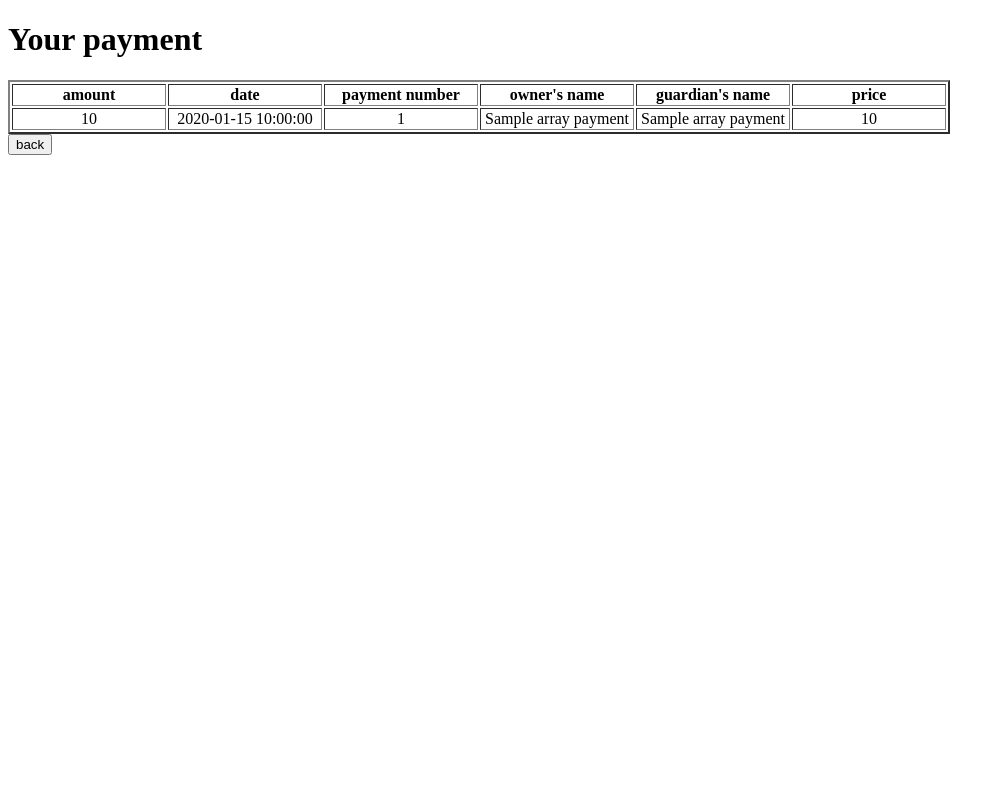
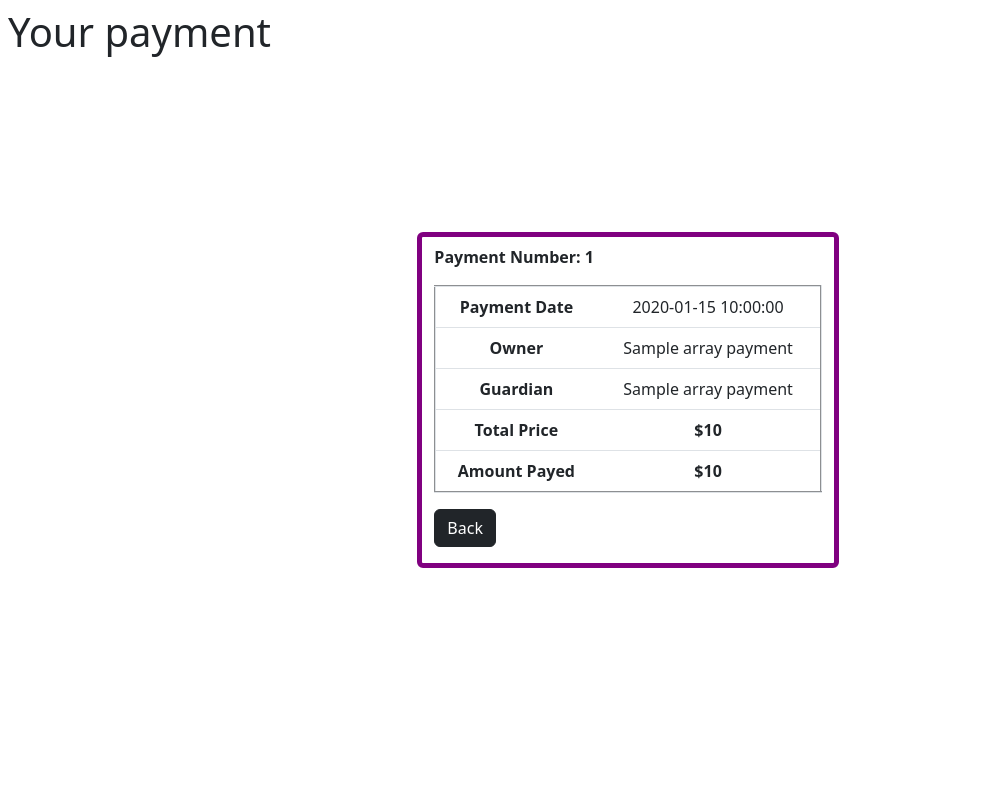
Before and after one commit to SantiagoYanos/TP-Final-4, a PHP site: template Views/show_payment.php in a window 1280 px wide. Shown: the whole page, without its empty margins (0-1005 px from the left). Run offline with PHP 8.4, Linux system fonts and the light colour scheme; the visitor is signed in with stand-in values (Sample User, id 1); the template is opened without the code that fills it: most values are stand-ins (such as "Sample title", 1, 10 or a date in 2020); some libraries are stand-ins or nearby versions.

Commit message:
Add: Show Payment Visuals

```diff
--- a/Views/show_payment.php
+++ b/Views/show_payment.php
@@ -5,59 +5,81 @@
     <meta charset="UTF-8">
     <meta http-equiv="X-UA-Compatible" content="IE=edge">
     <meta name="viewport" content="width=device-width, initial-scale=1.0">
-    <title>Payment_data</title>
+    <link href="https://cdn.jsdelivr.net/npm/bootstrap@5.2.1/dist/css/bootstrap.min.css" rel="stylesheet">
+    <script src="https://cdn.jsdelivr.net/npm/bootstrap@5.2.1/dist/js/bootstrap.bundle.min.js"></script>
+    <script src="https://kit.fontawesome.com/dec9278e05.js" crossorigin="anonymous"></script>
+    <title>Payment Data</title>
 </head>
 
-<body class="ms-2 me-2">
+<body style="height: 100vh" class="ms-2 me-2">
+
+    <h1 class="fixed-top p-2">Your payment</h1>
+
+    <div class="row h-100 w-100 d-flex">
+
+        <div class="col-sm-4 border rounded m-auto align-items-center pt-2 pb-3" style="border-width: 5px !important; border-color: purple !important">
+
+            <b>Payment Number: <?php echo $arrayPayment["payment_number"] ?></b>
+
+            <table class="table mt-3" style="text-align:center;" border="2">
 
 
 
-    <h1>Your payment</h1>
-
-
-    <table class="table table-striped table-bordered" style="text-align:center;" border="2">
-        <thead>
-            <tr>
-
-                <th style="width: 150px;">amount</th>
+                <!-- <th style="width: 150px;">amount</th>
                         <th style="width: 150px;">date</th>
                         <th style="width: 150px;">payment number</th>
                         <th style="width: 150px;">owner's name</th>
                         <th style="width: 150px;">guardian's name</th>
-                <th style="width: 150px;">price</th>
+                        <th style="width: 150px;">price</th> -->
 
 
+                <tbody>
+
+                    <tr>
+                        <th>Payment Date</th>
+                        <td><?php echo $arrayPayment["date"] ?></td>
                     </tr>
 
-        </thead>
+                    <tr>
+                        <th>Owner</th>
+                        <td><?php echo $arrayPayment["owner_name"] ?></td>
+                    </tr>
 
-        <tbody>
                     <tr>
-                <td><?php echo $arrayPayment["amount"] ?> </td>
-                <td><?php echo $arrayPayment["date"] ?> </td>
-                <td><?php echo $arrayPayment["payment_number"] ?> </td>
-                <td><?php echo $arrayPayment["owner_name"] ?></td>
+                        <th>Guardian</th>
                         <td><?php echo $arrayPayment["guardian_name"] ?></td>
-                <td><?php echo $arrayPayment["price"] ?></td>
+                    </tr>
 
+                    <tr>
+                        <th>Total Price</th>
+                        <td><b>$<?php echo $arrayPayment["price"] ?></b></td>
+                    </tr>
 
-
-
-
+                    <tr>
+                        <th>Amount Payed</th>
+                        <td><b>$<?php echo $arrayPayment["amount"] ?></b></td>
                     </tr>
 
                 </tbody>
 
+            </table>
+
+            <?php if ($_SESSION["type"] == "guardian") { ?>
+
+                <a href="<?php echo FRONT_ROOT . "Guardian/ViewReservations" ?>"><button class="btn btn-dark" type="submit"> Back</button></a>
+
+            <?php } else { ?>
+
+                <a href="<?php echo FRONT_ROOT . "Owner/ViewReservationsOwner" ?>"><button class="btn btn-dark" type="submit"> Back</button></a>
+
+            <?php } ?>
 
 
 
+        </div>
 
-    </table>
+    </div>
 
-
-    <form action="<?php echo FRONT_ROOT . "Owner/ViewReservationsOwner" ?>" method="post">
-        <button type="submit"> back</button>
-    </form>
 </body>
 
 </html>
```
Lines whose indentation alone changed are shown as unchanged.
